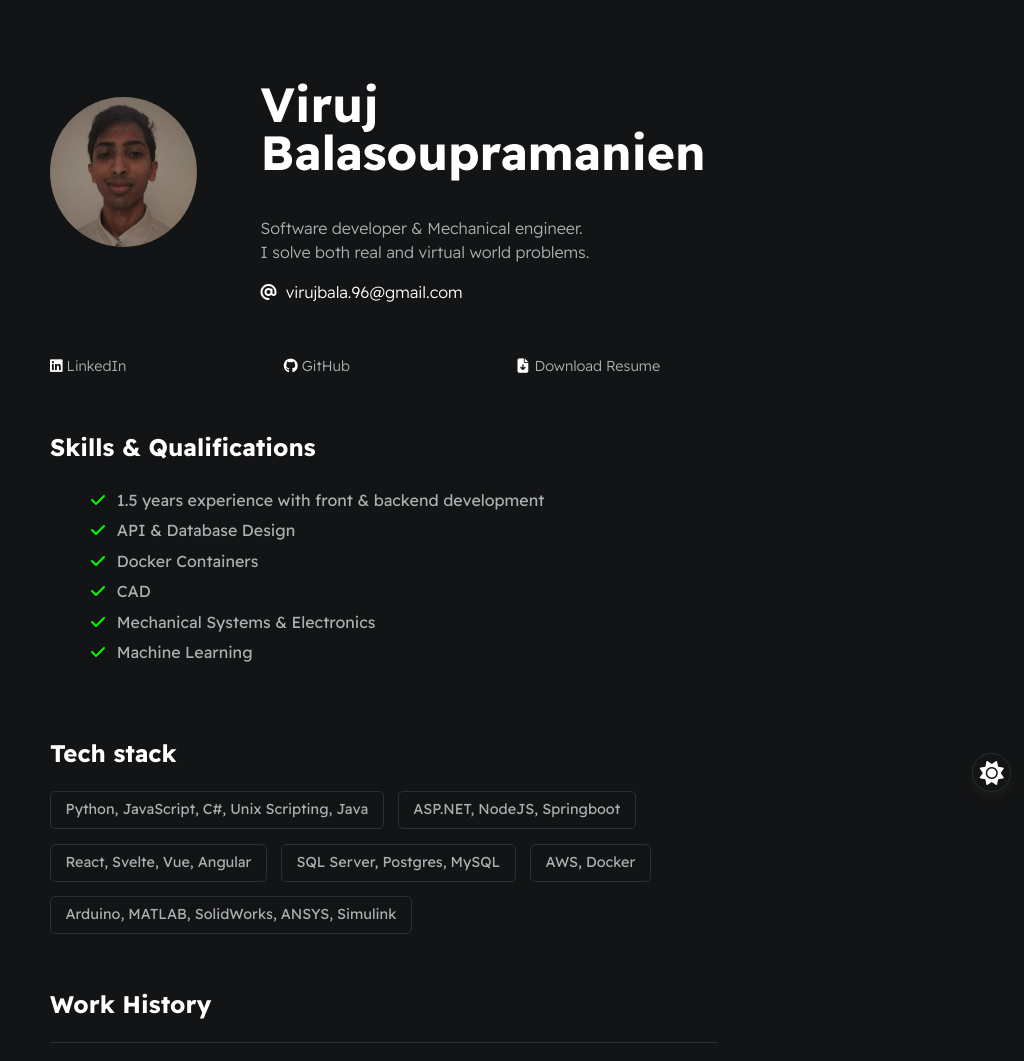
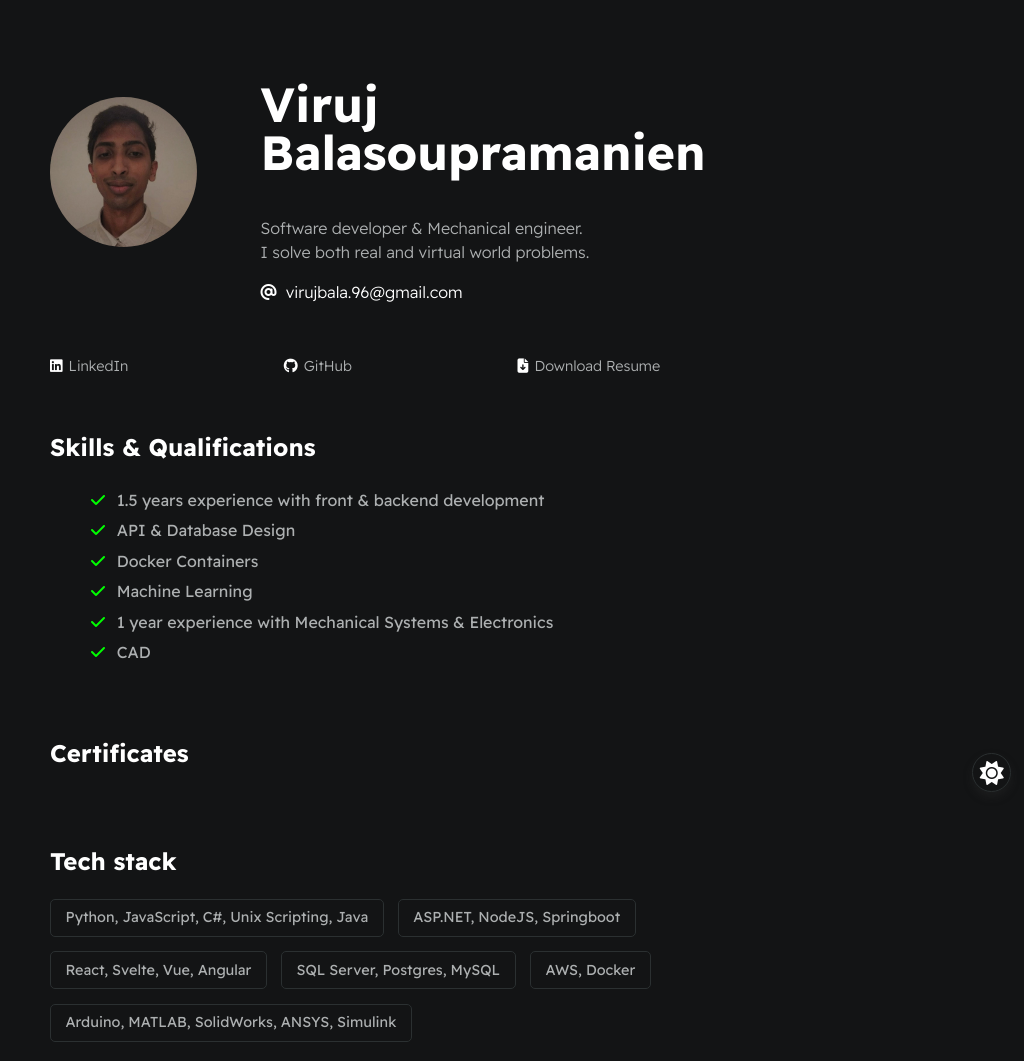
Before and after one commit to viruj96/digital-resume, a plain HTML site: page index.html in a window 1280 px wide. Shown: the top 1061 px of the page, without its empty margins (256-1280 px from the left). Drawn offline with Linux system fonts and the light colour scheme; a script that the page names is missing.

Commit message:
added cert

```diff
--- a/index.html
+++ b/index.html
@@ -12,6 +12,8 @@
 		integrity="sha512-xh6O/CkQoPOWDdYTDqeRdPCVd1SpvCA9XXcUnZS2FmJNp1coAFzvtCN9BmamE+4aHK8yyUHUSCcJHgXloTyT2A=="
 		crossorigin="anonymous" referrerpolicy="no-referrer" />
 	<link rel="stylesheet" href="./styles/main.css" />
+
+	<script type="text/javascript" async src="//cdn.credly.com/assets/utilities/embed.js"></script>
 	<script defer src="./scripts/index.js"></script>
 	<script defer src="./scripts/theme.js"></script>
 </head>
@@ -26,16 +28,20 @@
 				<h1 id="user-name">Viruj Balasoupramanien</h1>
 				<p id="bio">Software developer & Mechanical engineer.<br />I solve both real and virtual world problems.
 				</p>
-				<a id="email" href="mailto:virujbala.96@gmail.com"><i class="fa-solid fa-at"></i> virujbala.96@gmail.com</a>
+				<a id="email" href="mailto:virujbala.96@gmail.com"><i class="fa-solid fa-at"></i>
+					virujbala.96@gmail.com</a>
 			</div>
 		</section>
 
 		<section class="section--page hidden">
 			<h2></h2>
 			<div id="socials--list">
-				<a href="https://www.linkedin.com/in/viruj-bala-soupramanien-1883ab185/" target="_blank" class="links"><i class="fa-brands fa-linkedin"></i> LinkedIn</a>
-				<a href="https://github.com/viruj96" target="_blank" class="links"><i class="fa-brands fa-github"></i> GitHub</a>
-				<a href="./assets/CV.pdf" target="_blank" class="links"><i class="fa-solid fa-file-arrow-down"></i> Download Resume</a>
+				<a href="https://www.linkedin.com/in/viruj-bala-soupramanien-1883ab185/" target="_blank"
+					class="links"><i class="fa-brands fa-linkedin"></i> LinkedIn</a>
+				<a href="https://github.com/viruj96" target="_blank" class="links"><i class="fa-brands fa-github"></i>
+					GitHub</a>
+				<a href="./assets/CV.pdf" target="_blank" class="links"><i class="fa-solid fa-file-arrow-down"></i>
+					Download Resume</a>
 			</div>
 		</section>
 
@@ -43,13 +49,24 @@
 			<h2>Skills & Qualifications</h2>
 
 			<ul class="qualifications--list">
-				<li><i class="fa-solid fa-check"></i> <span id="it"></span> experience with front & backend development</li>
+				<li><i class="fa-solid fa-check"></i> <span id="it"></span> experience with front & backend development
+				</li>
 				<li><i class="fa-solid fa-check"></i> API & Database Design</li>
 				<li><i class="fa-solid fa-check"></i> Docker Containers</li>
+				<li><i class="fa-solid fa-check"></i> Machine Learning</li>
+				<li><i class="fa-solid fa-check"></i> 1 year experience with Mechanical Systems & Electronics</li>
 				<li><i class="fa-solid fa-check"></i> CAD</li>
-				<li><i class="fa-solid fa-check"></i> Mechanical Systems & Electronics</li>
-				<li><i class="fa-solid fa-check"></i> Machine Learning</li>
 			</ul>
+		</section>
+
+		<section class="section--page hidden">
+			<h2>Certificates</h2>
+
+			<div id="certificates">
+				<div data-iframe-width="350" data-iframe-height="240"
+					data-share-badge-id="66c4257b-93de-4594-80b5-8bf43991438b"
+					data-share-badge-host="https://www.credly.com"></div>
+			</div>
 		</section>
 
 		<section class="section--page hidden">
@@ -85,7 +102,8 @@
 
 			<div class="line-break"></div>
 			<div class="card--work-history hidden">
-				<strong><i class="fa-solid fa-helmet-safety"></i> Project Coordinator | Water Research (Taylor Smith Group)</strong>
+				<strong><i class="fa-solid fa-helmet-safety"></i> Project Coordinator | Water Research (Taylor Smith
+					Group)</strong>
 				<p><i class="fa-solid fa-calendar-days"></i> 02/2020 - 09/2020</p>
 				<p>Oversaw several different projects for the company and group</p>
 				<ul>
@@ -132,7 +150,8 @@
 
 			<div class="line-break"></div>
 			<div class="card--work-history hidden">
-				<strong><i class="fa-solid fa-person-chalkboard"></i> Focal Point | Monash University Volunteer Program</strong>
+				<strong><i class="fa-solid fa-person-chalkboard"></i> Focal Point | Monash University Volunteer
+					Program</strong>
 				<p><i class="fa-solid fa-calendar-days"></i> Mar 2016 - May 2016</p>
 				<p>Taught English and Mathematics to refugee kids</p>
 				<ul>
@@ -151,12 +170,14 @@
 
 			<div class="card--project">
 				<a href="./views/masters.html">
-					<i class="fa-solid fa-trophy"></i> Leak Detection and Localization in Water Pipelines using an Ensemble Deep Learning Classification Model
+					<i class="fa-solid fa-trophy"></i> Leak Detection and Localization in Water Pipelines using an
+					Ensemble Deep Learning Classification Model
 				</a>
 			</div>
 			<div class="card--project">
 				<a href="./views/bachelors.html">
-					<i class="fa-solid fa-trophy"></i> A Mathematical Modelling Study of the Effects of Air Expansion Inside the Brain on the Intracranial Pressure
+					<i class="fa-solid fa-trophy"></i> A Mathematical Modelling Study of the Effects of Air Expansion
+					Inside the Brain on the Intracranial Pressure
 				</a>
 			</div>
 			<div class="card--project">
@@ -210,8 +231,10 @@
 					<i class="fa-solid fa-school"></i>
 					<span>Primary Schools</span>
 					<ul class="qualifications--list">
-						<li><i class="fa-solid fa-location-pin"></i> Crawford Preparatory School (Johannesburg, South Africa)</li>
-						<li><i class="fa-solid fa-location-pin"></i> Crawford Preparatory School (Durban, South Africa)</li>
+						<li><i class="fa-solid fa-location-pin"></i> Crawford Preparatory School (Johannesburg, South
+							Africa)</li>
+						<li><i class="fa-solid fa-location-pin"></i> Crawford Preparatory School (Durban, South Africa)
+						</li>
 						<li><i class="fa-solid fa-location-pin"></i> North Morley Primary School (Perth, Australia)</li>
 					</ul>
 				</div>
--- a/styles/main.css
+++ b/styles/main.css
@@ -134,6 +134,10 @@ a {
 	padding: 0.5em 1em;
 	align-items: center;
 }
+
+#certificates {
+	display: flex;
+}
 /* End Skills */
 
 /* Work section */
@@ -213,7 +217,7 @@ a {
 /* End Education */
 
 /* Font Awesome */
-.fa-solid {
+.fa-solid, .fa-brands {
 	margin-right: 1%;
 }
 
```
